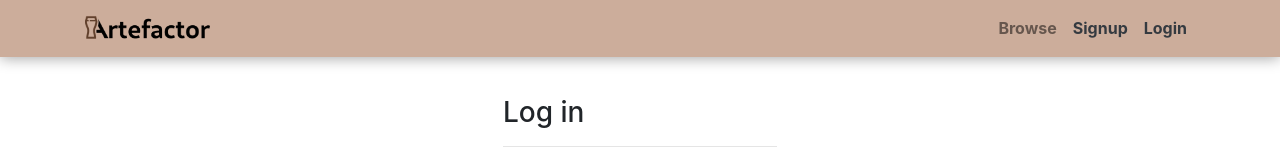
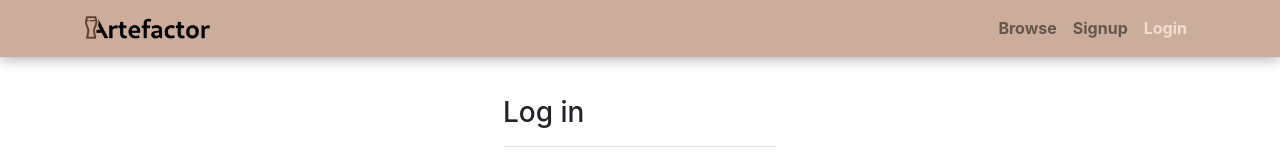
Before and after one commit to tremerent/comp30022, a React (Create React App) app in the folder ClientApp/: page /auth/login in a window 1280 px wide. Shown: the top 160 px of the page. Built offline with nearby package versions, Linux system fonts and the light colour scheme.

Commit message:
Nav active styles

```diff
--- a/ClientApp/src/components/Layout.js
+++ b/ClientApp/src/components/Layout.js
@@ -1,7 +1,7 @@
 import React from 'react';
 import { Container } from 'reactstrap';
 
-import { NavMenu } from './Nav/NavMenu.js';
+import NavMenu from './Nav/NavMenu.js';
 
 import './Layout.css';
 
--- a/ClientApp/src/components/Nav/NavMenu.css
+++ b/ClientApp/src/components/Nav/NavMenu.css
@@ -11,6 +11,14 @@ html {
   html {
     font-size: 16px;
   }
+}
+
+.af-active-nav-link {
+    color: #F2DCD0 !important;
+}
+
+.af-login-signup-nav-link {
+    color: #89624B !important;
 }
 
 .af-navmenu {
--- a/ClientApp/src/components/Nav/NavMenu.js
+++ b/ClientApp/src/components/Nav/NavMenu.js
@@ -6,16 +6,17 @@ import {
     Navbar,
     NavbarBrand,
     NavbarToggler,
-    NavLink,
 } from 'reactstrap';
-import { Link, } from 'react-router-dom';
+import { Link,  } from 'react-router-dom';
+import { connect } from 'react-redux';
+
+import StyledNavLink from './StyledNavLink.js';
 import UserNavMenu from './UserNavMenu.js';
 
 import './NavMenu.css';
-
 import ARTEFACTOR_BRAND from '../../images/artefactor-brand.png';
 
-export class NavMenu extends React.Component {
+class NavMenu extends React.Component {
 
     constructor(props) {
         super(props);
@@ -33,6 +34,9 @@ export class NavMenu extends React.Component {
     }
 
     render() {
+        //<NavLink tag={Link} to="/browse" activeClassName="af-active-nav-link"> Browse</NavLink>
+
+
         return (
             <header>
                 <div className='af-navmenu'>
@@ -47,7 +51,11 @@ export class NavMenu extends React.Component {
                                 isOpen={!this.state.collapsed} navbar
                             >
                                 <ul className="navbar-nav">
-                        <NavLink tag={Link} to="/browse">Browse</NavLink>
+                                    <StyledNavLink
+                                        to="/browse"
+                                        label="Browse"
+                                        curPath={this.props.curPath}
+                                    />
                                     {
                                         !/*XXX*/this.state.authenticated ? (
                                             <>
@@ -74,3 +82,11 @@ export class NavMenu extends React.Component {
         );
     }
 }
+
+function mapStateToProps(state) {
+    return {
+        curPath: state.router.location.pathname,
+    }
+}
+
+export default connect(mapStateToProps)(NavMenu);
--- /dev/null
+++ b/ClientApp/src/components/Nav/StyledNavLink.js
@@ -0,0 +1,44 @@
+import React from 'react';
+import { NavLink } from 'reactstrap';
+import { Link } from 'react-router-dom';
+
+import './NavMenu.css';
+
+/**
+ * Apply css '.af-active-nav-link' to the NavLink that directs
+ * to prop 'curPath'.
+ *
+ * For performance considerations, parent passes in 'curPath'.
+ */
+
+//function StyledNavLink(props) {
+//        const { to, label, curPath } = props;
+
+//        return <NavLink
+//            to={to}
+//            tag={Link}
+//            className={
+//                curPath === to
+//                    ? "af-active-nav-link"
+//                    : "af-inactive-nav-link"}
+//        >{label}</NavLink>;
+//}
+
+
+function StyledNavLink(props) {
+    const { to, label, curPath, className: navLinkClasses, ...rest } = props;
+    console.log('hello');
+    console.log(navLinkClasses);
+    return <NavLink
+        to={to}
+        tag={Link}
+        className={
+            navLinkClasses + " " +
+                (curPath === to
+                ? "af-active-nav-link"
+                : "af-inactive-nav-link")}
+        {...rest}
+    >{label}</NavLink>;
+}
+
+export default StyledNavLink;
--- a/ClientApp/src/components/Nav/UserNavMenu.js
+++ b/ClientApp/src/components/Nav/UserNavMenu.js
@@ -2,14 +2,15 @@ import React from 'react';
 import { NavItem, NavLink } from 'reactstrap';
 import { Link } from 'react-router-dom';
 import { connect, } from 'react-redux';
-import { bindActionCreators } from 'react';
 import PropTypes from 'prop-types';
 
 import { auth } from '../../redux/actions';
+import StyledNavLink from './StyledNavLink';
 
 const loginPath = '/auth/login';
 const signupPath = '/auth/signup'
-const profilePath = '/';
+const profilePath = '/profile';
+const myArtefactsPath = '/my-artefacts';
 const logoutPath = '/';
 const landingPage = '/'
 
@@ -29,12 +30,17 @@ class UserNavMenu extends React.Component {
 
     authedView = (user) => {
         return (
-            //<NavItem>
-            //    <NavLink tag={Link} className="text-dark" to={profilePath}>Hello {user.userName}</NavLink>
-            //</NavItem>
             <>
-                <NavLink tag={Link} to="/profile">Profile</NavLink>
-                <NavLink tag={Link} to="/my-artefacts">My Artefacts</NavLink>
+                <StyledNavLink
+                    to={profilePath}
+                    label="Profile"
+                    curPath={this.props.curPath}
+                />
+                <StyledNavLink
+                    to={myArtefactsPath}
+                    label="My Artefacts"
+                    curPath={this.props.curPath}
+                />
                 <NavItem>
                     <button onClick={(e) => { e.preventDefault(); this.props.logout("/browse"); }} className="text-dark btn nav-link">
                         Logout
@@ -42,21 +48,23 @@ class UserNavMenu extends React.Component {
                 </NavItem>
             </>
         );
-
-        //<NavLink tag={Link} className="text-dark" to={landingPage} onClick={this.props.logout}>
-        //    Logout
-        //            </NavLink>
     }
 
     unauthedView() {
         return (
             <>
-                <NavItem>
-                    <NavLink tag={Link} className="text-dark" to={signupPath}>Signup</NavLink>
-                </NavItem>
-                <NavItem>
-                    <NavLink tag={Link} className="text-dark" to={loginPath}>Login</NavLink>
-                </NavItem>
+                <StyledNavLink
+                    to={signupPath}
+                    label="Signup"
+                    curPath={this.props.curPath}
+                    className="af-inactive-nav-link"
+                />
+                <StyledNavLink
+                    to={loginPath}
+                    label="Login"
+                    curPath={this.props.curPath}
+                    className="af-inactive-nav-link"
+                />
             </>
         );
     }
@@ -72,7 +80,8 @@ UserNavMenu.propTypes = {
 
 const mapStateToProps = (state) => {
     return {
-        ...state.auth
+        ...state.auth,
+        curPath: state.router.location.pathname,
     }
 }
 
```
Lines whose indentation alone changed are shown as unchanged.
